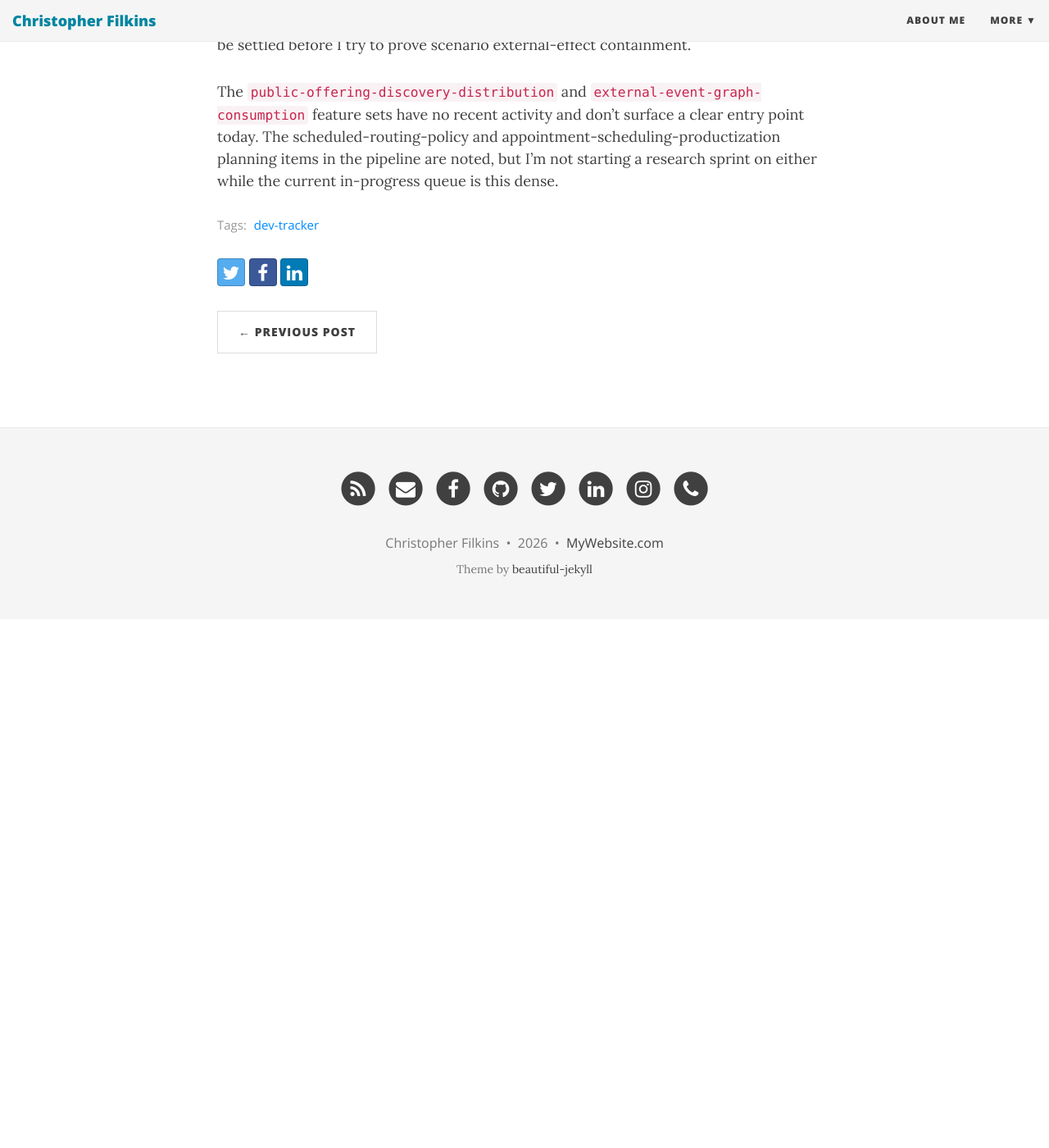
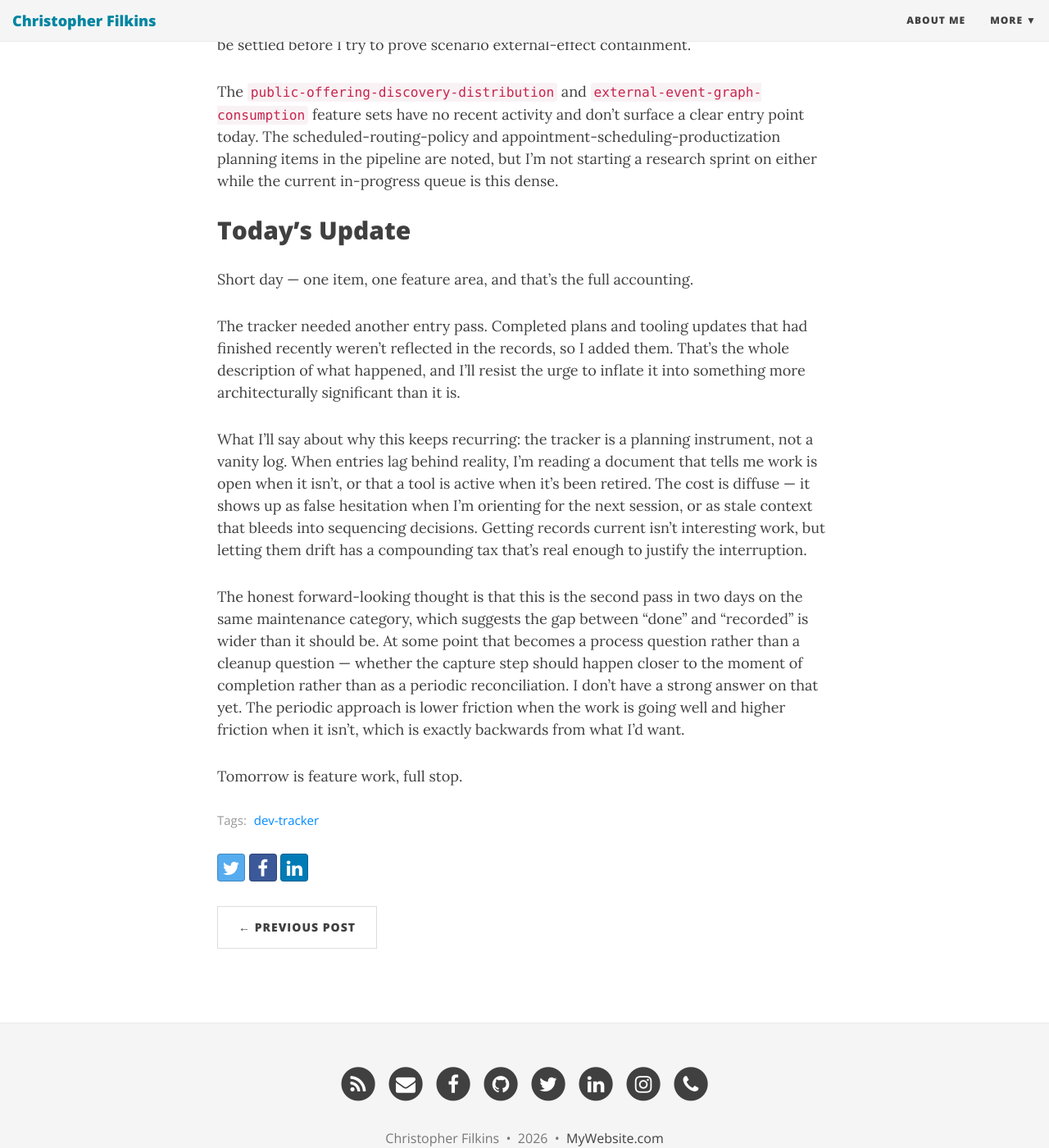
Before and after one commit to filchyboy/filchyboy.github.io, a Jekyll site: the page built from _posts/2026-10-15-daily-dev-log.md, in a window 1280 px wide and 1400 px high, scrolled down 3409 px. Shown: the whole window at 82% size. Built offline with Jekyll 4.4.1, drawn with Linux system fonts in a browser that asks for light colours; nearby versions of some CDN libraries; before the commit the page ends 4164 px from its top, so only the background shows below that.

Commit message:
Update daily dev log: 2026-10-15

```diff
--- a/_posts/2026-10-15-daily-dev-log.md
+++ b/_posts/2026-10-15-daily-dev-log.md
@@ -53,3 +53,24 @@ The `public-offering-discovery-distribution` and `external-event-graph-consumpti
 
 <!-- plan-unit-ids: aa-decision-effect-dedup,asu-auth-contract,asu-deployment-contract,asu-runtime-inventory,col-6038-determination-compare,col-6038-determination-model,col-6038-owner-evidence-interface,edp-owner-reconciliation -->
 <!-- SECTION: DAILY-PLAN END -->
+
+
+<!-- SECTION: ACCOMPLISHED START -->
+<!-- publication-digest: 78483eb04dfe499695ed059d2610243c70699811821e0f1d4c90bcdf1b3724b1 -->
+<!-- publication-revision: 8272d2b8decd43b68f750367018c307b -->
+<!-- accomplished-generated: 2026-10-15T13:50:53.549554+00:00 -->
+
+## Today's Update
+
+Short day — one item, one feature area, and that's the full accounting.
+
+The tracker needed another entry pass. Completed plans and tooling updates that had finished recently weren't reflected in the records, so I added them. That's the whole description of what happened, and I'll resist the urge to inflate it into something more architecturally significant than it is.
+
+What I'll say about why this keeps recurring: the tracker is a planning instrument, not a vanity log. When entries lag behind reality, I'm reading a document that tells me work is open when it isn't, or that a tool is active when it's been retired. The cost is diffuse — it shows up as false hesitation when I'm orienting for the next session, or as stale context that bleeds into sequencing decisions. Getting records current isn't interesting work, but letting them drift has a compounding tax that's real enough to justify the interruption.
+
+The honest forward-looking thought is that this is the second pass in two days on the same maintenance category, which suggests the gap between "done" and "recorded" is wider than it should be. At some point that becomes a process question rather than a cleanup question — whether the capture step should happen closer to the moment of completion rather than as a periodic reconciliation. I don't have a strong answer on that yet. The periodic approach is lower friction when the work is going well and higher friction when it isn't, which is exactly backwards from what I'd want.
+
+Tomorrow is feature work, full stop.
+
+<!-- accomplished-unit-ids: tracker-new-entries-completed-plans-tooling -->
+<!-- SECTION: ACCOMPLISHED END -->
```
